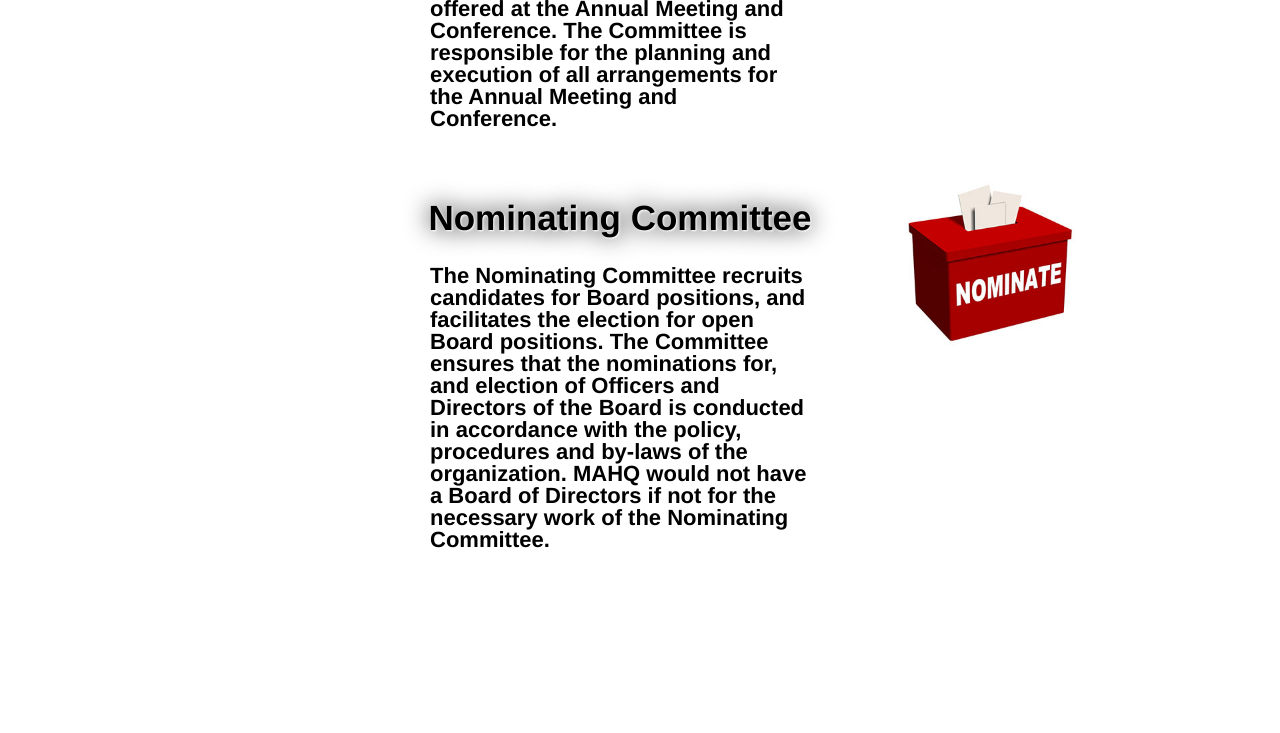
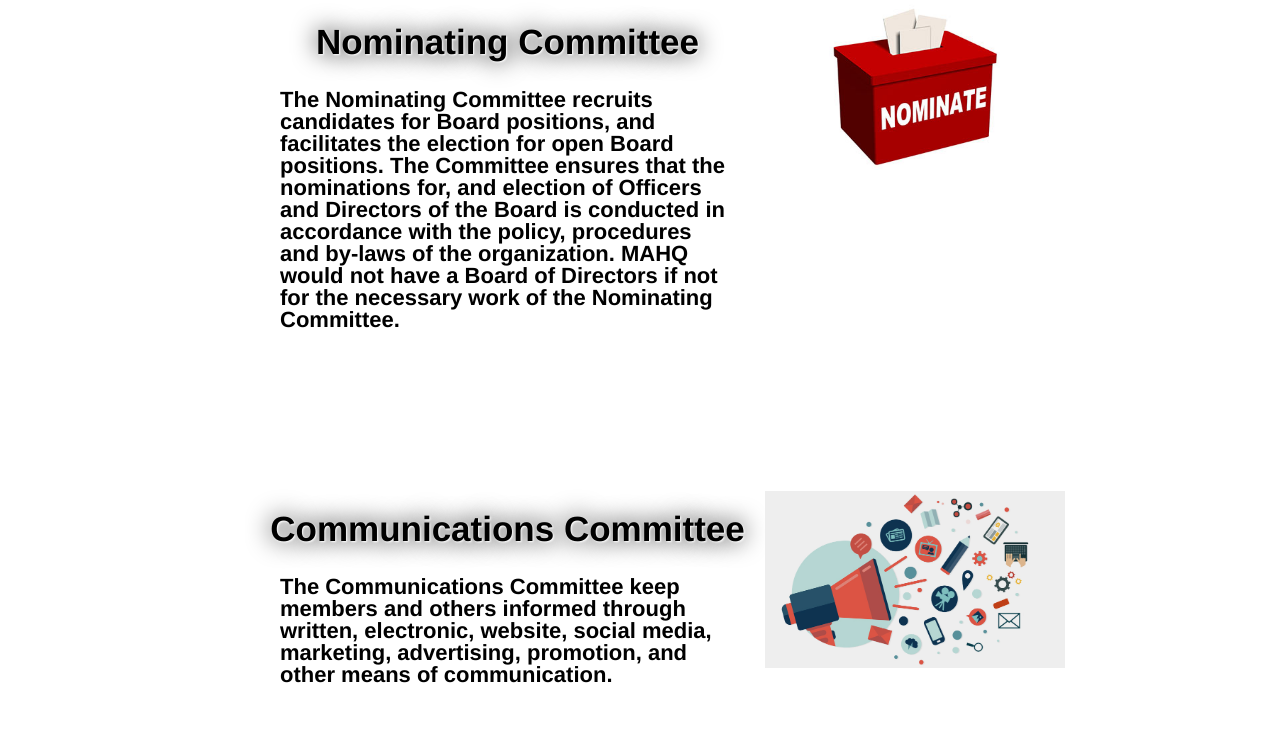
Before and after one commit to eanusiem/mahqwebsite, a plain HTML site: page committees.html in a window 1280 px wide. Shown: the part 1127-1860 px from the top of the page. Drawn offline with nearby package versions, Linux system fonts and the light colour scheme.

Commit message:
Add files via upload
Reduced padding-left for grid container on tablet and desktop views.

```diff
--- a/css/style.css
+++ b/css/style.css
@@ -184,7 +184,7 @@
   grid-template-columns: repeat(2, 1fr);
 }
 
-.grid-container > img {
+.grid-container > img{
   padding-bottom: 30px;
 }
 
@@ -382,7 +382,7 @@
 
 /*Image Grid*/
 .grid-container{
-  padding-left: 400px;
+  padding-left: 250px;
 }
 
 
@@ -455,7 +455,7 @@
 
 /*Image Grid*/
 .grid-container{
-  padding-left: 400px;
+  padding-left: 250px;
 }
 
 /*Contact Form*/
```
